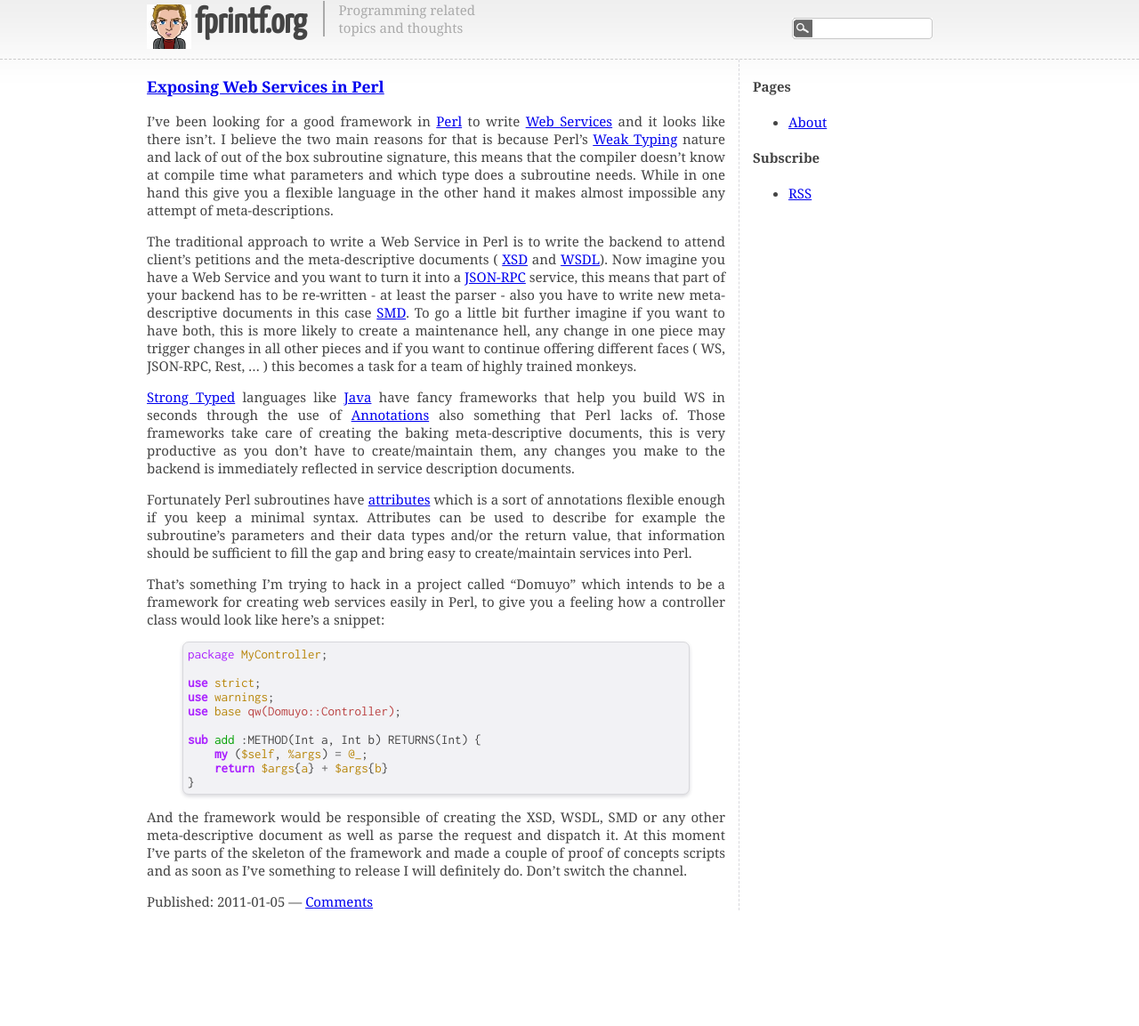
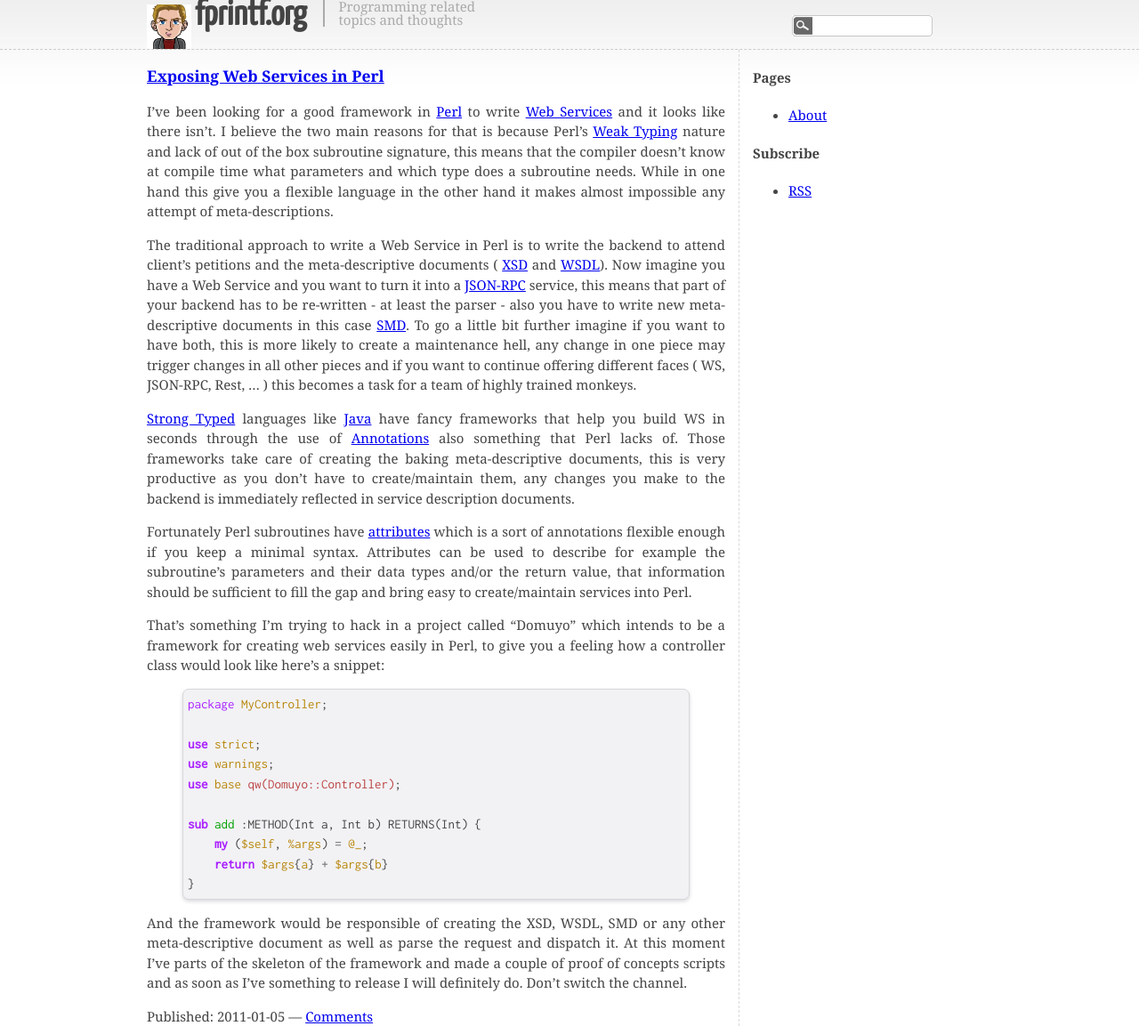
Before and after one commit to bluescreen10/bluescreen10.github.com, a Jekyll site: the page built from index.html, in a window 1280 px wide. Shown: the whole page at 89% size. Built offline with Jekyll 4.4.1, drawn with Linux system fonts in a browser that asks for light colours; some web fonts are replaced; the list of posts is cut into pages by our own code; before the commit the page ends 1023 px from its top, so only the background shows below that.

Commit message:
more css

```diff
--- a/css/master.css
+++ b/css/master.css
@@ -2,6 +2,7 @@
 body {
     font-family: Droid Sans, Georgia, Arial;
     font-size: 15px;
+    line-height: 1.5em;
     margin: 0px;
     padding: 0px;
     background-image: url("/images/bg.png");
@@ -42,6 +43,7 @@ body {
     padding-left: 15px;
     color: #aaa;
     border-left: 2px solid #aaa;
+    line-height: 1em;
 }
 
 /* Search button */
```
